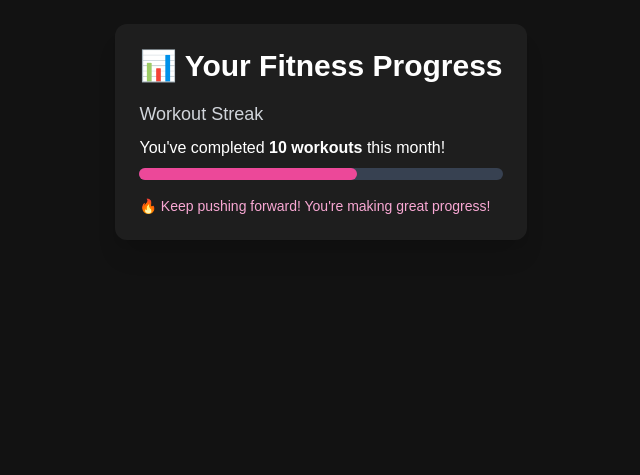
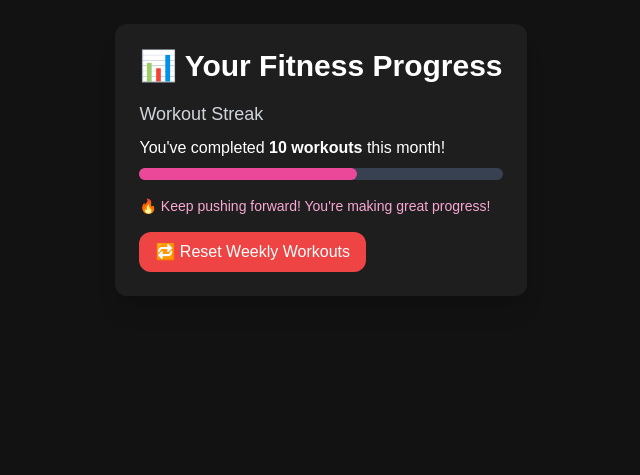
Before and after one commit to thejeremy881/freshfit, a Flask app: page /progress in a window 1280 px wide. Shown: the top 475 px of the page, without its empty margins (319-959 px from the left). Run offline with Flask 3, Linux system fonts and the light colour scheme; some libraries are stand-ins or nearby versions.

Commit message:
Making sure that the Start Workout in the Homepage works and does something.

```diff
--- a/application/app.py
+++ b/application/app.py
@@ -1,6 +1,8 @@
-from flask import Flask, render_template, request
+from flask import Flask, render_template, request, redirect, url_for, flash
 
 app = Flask(__name__)
+
+app.secret_key = "hackMISSO"
 
 #Global Data Storage
 meal_logs = []
@@ -17,6 +19,8 @@ leaderboard = [
 ]
 
 user_profile = {}
+
+workout_data = {"count": 3}
 
 #Here, I will code a Workout Plan Generator
 def generate_workout_plan(profile):
@@ -47,7 +51,27 @@ def generate_workout_plan(profile):
 @app.route('/')
 def home():
     workout_plan = generate_workout_plan(user_profile)
-    return render_template('index.html', profile=user_profile, workout_plan=workout_plan)
+    return render_template(
+        'index.html',
+        profile=user_profile,
+        workout_plan=workout_plan,
+        workouts_completed=workout_data["count"]
+    )
+
+@app.route('/start-workout')
+def start_workout():
+    if workout_data["count"] < 5:
+        workout_data["count"] += 1
+        flash("Workout has been completed!")
+    else:
+        flash("You've already completed 5 workouts this week!")
+    return redirect(url_for('home'))
+
+@app.route('/reset-workouts', methods=['POST'])
+def reset_workouts():
+    workout_data["count"] = 0
+    flash("Weekly workout count has been reset.")
+    return redirect(url_for('progress'))
 
 @app.route('/setup', methods=['GET', 'POST'])
 def setup():
@@ -113,7 +137,7 @@ def challenges_page():
 
 @app.route('/progress')
 def progress():
-    return render_template('progress.html')
+    return render_template('progress.html', workouts_completed=workout_data["count"])
 
 @app.route('/community')
 def community():
--- a/application/templates/progress.html
+++ b/application/templates/progress.html
@@ -16,7 +16,14 @@
       <div class="bg-pink-500 h-full rounded-full" style="width: 60%;"></div>
     </div>
     <p class="text-sm text-pink-300">🔥 Keep pushing forward! You're making great progress!</p>
-  </div>
+
+  <!-- Reset Button Form -->
+  <form action="{{ url_for('reset_workouts') }}" method="POST">
+    <button class="mt-4 bg-red-500 hover:bg-red-600 text-white py-2 px-4 rounded-xl">
+      🔁 Reset Weekly Workouts
+    </button>
+  </form>
+</div>
 
   {% include 'nav.html' %}
 </body>
```
Also changed, not shown: application/templates/index.html (+17 -2 lines).
